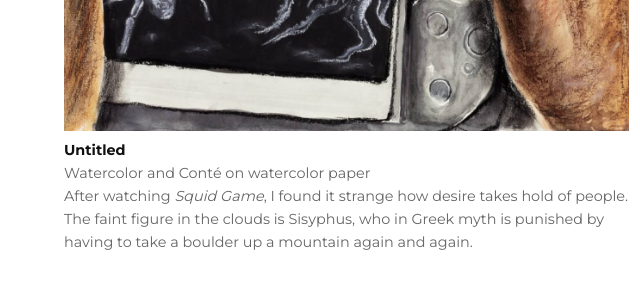
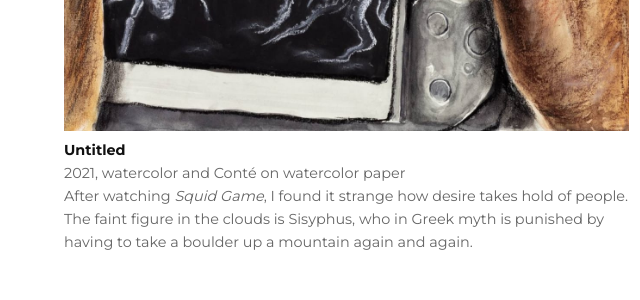
Before and after one commit to Ella-space1/portfolio-, a plain HTML site: page drawings.html in a window 1280 px wide. Shown: the part 880-1180 px from the top of the page, 0-640 px from the left. Drawn offline with Linux system fonts and the light colour scheme.

Commit message:
Add year to camera drawing
Co-Authored-By: Claude Opus 5.5 <noreply@anthropic.com>

```diff
--- a/drawings.html
+++ b/drawings.html
@@ -26,7 +26,7 @@
         <div class="gallery two drawings">
           <figure>
             <img src="images/drawing-camera.jpg" alt="Hands holding a camera in front of people in green tracksuits, with a pale stone figure in the sky">
-            <figcaption><strong>Untitled</strong><br>Watercolor and Conté on watercolor paper<br>After watching <em>Squid Game</em>, I found it strange how desire takes hold of people. The faint figure in the clouds is Sisyphus, who in Greek myth is punished by having to take a boulder up a mountain again and again.</figcaption>
+            <figcaption><strong>Untitled</strong><br>2021, watercolor and Conté on watercolor paper<br>After watching <em>Squid Game</em>, I found it strange how desire takes hold of people. The faint figure in the clouds is Sisyphus, who in Greek myth is punished by having to take a boulder up a mountain again and again.</figcaption>
           </figure>
           <figure>
             <img src="images/drawing-portrait.jpg" alt="Half of an old face drawn in white and red on black">
```
